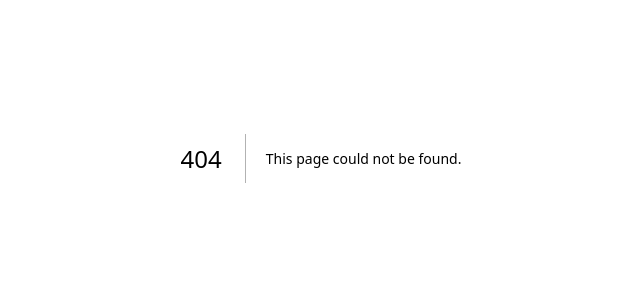
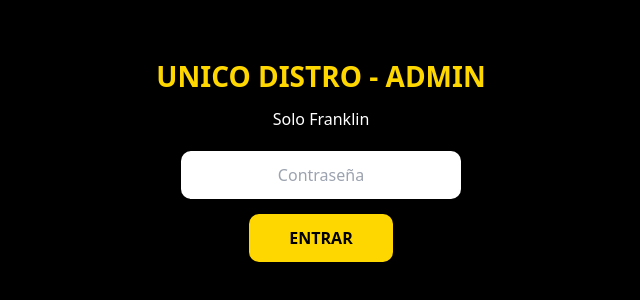
Before and after one commit to franklinflow24-cell/Unico-Distro-, a Next.js app: page /admin in a window 1280 px wide. Before the commit this address had no page. Shown: the part 242-542 px from the top of the page, without its empty margins (319-959 px from the left). Built offline with nearby package versions, Linux system fonts and the light colour scheme.

Commit message:
Create page.tsx

```diff
--- /dev/null
+++ b/app/admin/page.tsx
@@ -0,0 +1,53 @@
+"use client";
+import { useState } from "react";
+
+export default function AdminUnico() {
+  const [pass, setPass] = useState("");
+  const [entro, setEntro] = useState(false);
+
+  // Datos de ejemplo - luego se conectan a Supabase
+  const [temas] = useState([
+    { artista: "Artista Prueba", tema: "Mi Primer Dembow", whatsapp: "8295435381", fecha: "Hace 2 min" }
+  ]);
+
+  if (!entro) {
+    return (
+      <div style={{ background: "#000", minHeight: "100vh", display: "flex", flexDirection: "column", alignItems: "center", justifyContent: "center", padding: 20 }}>
+        <h1 style={{ color: "#FFD700", fontSize: 28, fontWeight: "bold" }}>UNICO DISTRO - ADMIN</h1>
+        <p style={{ color: "#fff", marginTop: 10 }}>Solo Franklin</p>
+        <input
+          type="password"
+          placeholder="Contraseña"
+          value={pass}
+          onChange={(e) => setPass(e.target.value)}
+          style={{ marginTop: 20, padding: 12, borderRadius: 10, width: 280, textAlign: "center" }}
+        />
+        <button
+          onClick={() => { if (pass === "unico2026") setEntro(true); else alert("Clave mal"); }}
+          style={{ marginTop: 15, background: "#FFD700", color: "#000", padding: "12px 40px", borderRadius: 10, fontWeight: "bold" }}
+        >
+          ENTRAR
+        </button>
+      </div>
+    );
+  }
+
+  return (
+    <div style={{ background: "#000", minHeight: "100vh", padding: 20 }}>
+      <h1 style={{ color: "#FFD700", fontSize: 24, fontWeight: "bold" }}>PENDIENTES POR APROBAR</h1>
+      <p style={{ color: "#aaa" }}>Notificaciones a: 8295435381 • franklinflow24@gmail.com</p>
+
+      {temas.map((t, i) => (
+        <div key={i} style={{ background: "#1a1a1a", padding: 20, borderRadius: 15, marginTop: 20 }}>
+          <p style={{ color: "#fff", fontSize: 18 }}>Artista: {t.artista} • Tema: {t.tema}</p>
+          <p style={{ color: "#aaa" }}>WhatsApp: {t.whatsapp} • {t.fecha}</p>
+          <div style={{ display: "flex", gap: 10, marginTop: 15 }}>
+            <button style={{ background: "#444", color: "#fff", padding: "10px 20px", borderRadius: 10 }}>ESCUCHAR</button>
+            <button onClick={() => alert("Aprobado! Ahora súbelo a RouteNote como UNICO DISTRO")} style={{ background: "#00C853", color: "#fff", padding: "10px 20px", borderRadius: 10, fontWeight: "bold" }}>APROBAR</button>
+            <button style={{ background: "#FF1744", color: "#fff", padding: "10px 20px", borderRadius: 10 }}>RECHAZAR</button>
+          </div>
+        </div>
+      ))}
+    </div>
+  );
+}
```
